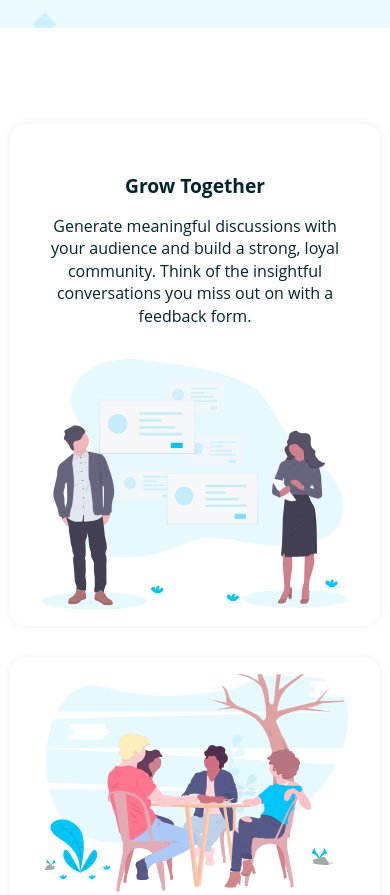
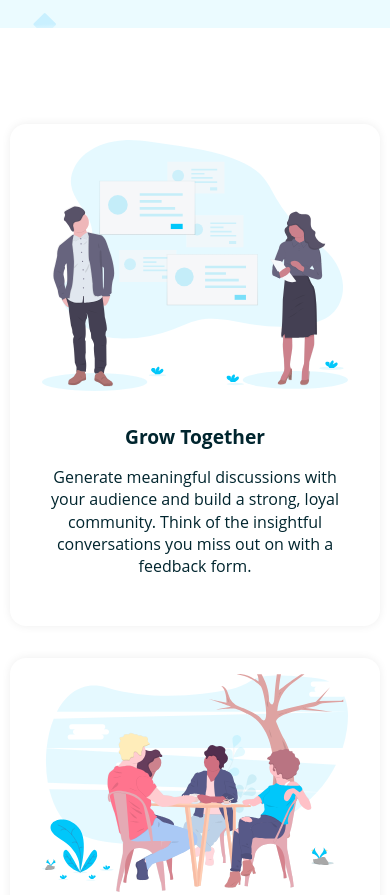
Before and after one commit to lifeoncode/huddle-landing-page, a plain HTML site: page index.html in a window 390 px wide. Shown: the part 640-1535 px from the top of the page. Drawn offline with Linux system fonts and the light colour scheme; a web font is replaced by a local one.

Commit message:
initial commit

```diff
--- a/style.css
+++ b/style.css
@@ -370,7 +370,10 @@ footer p{
         padding: 0 2rem;
     }
 
-
+    #a, #c{
+        display: flex;
+        flex-direction: column-reverse;
+    }
 
     .card{
         padding: 1rem 0;
```
